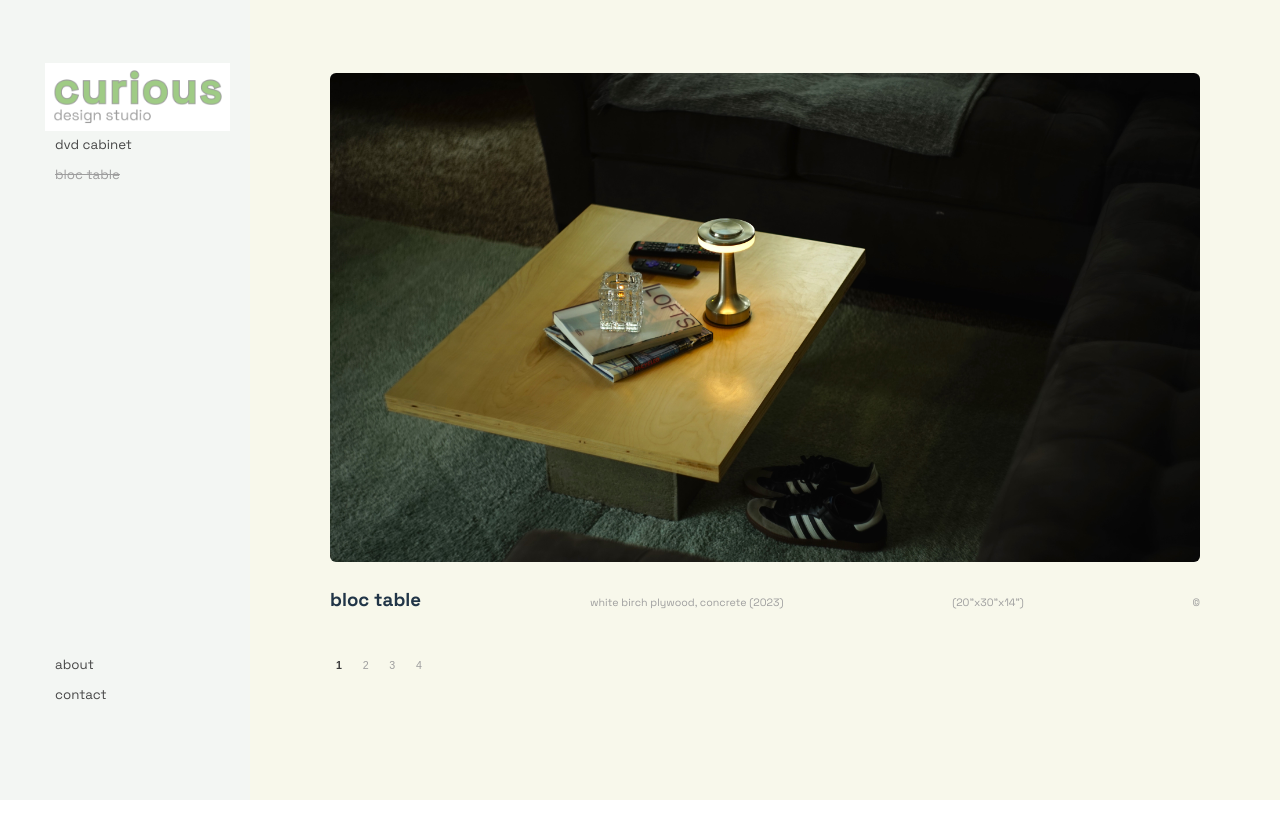
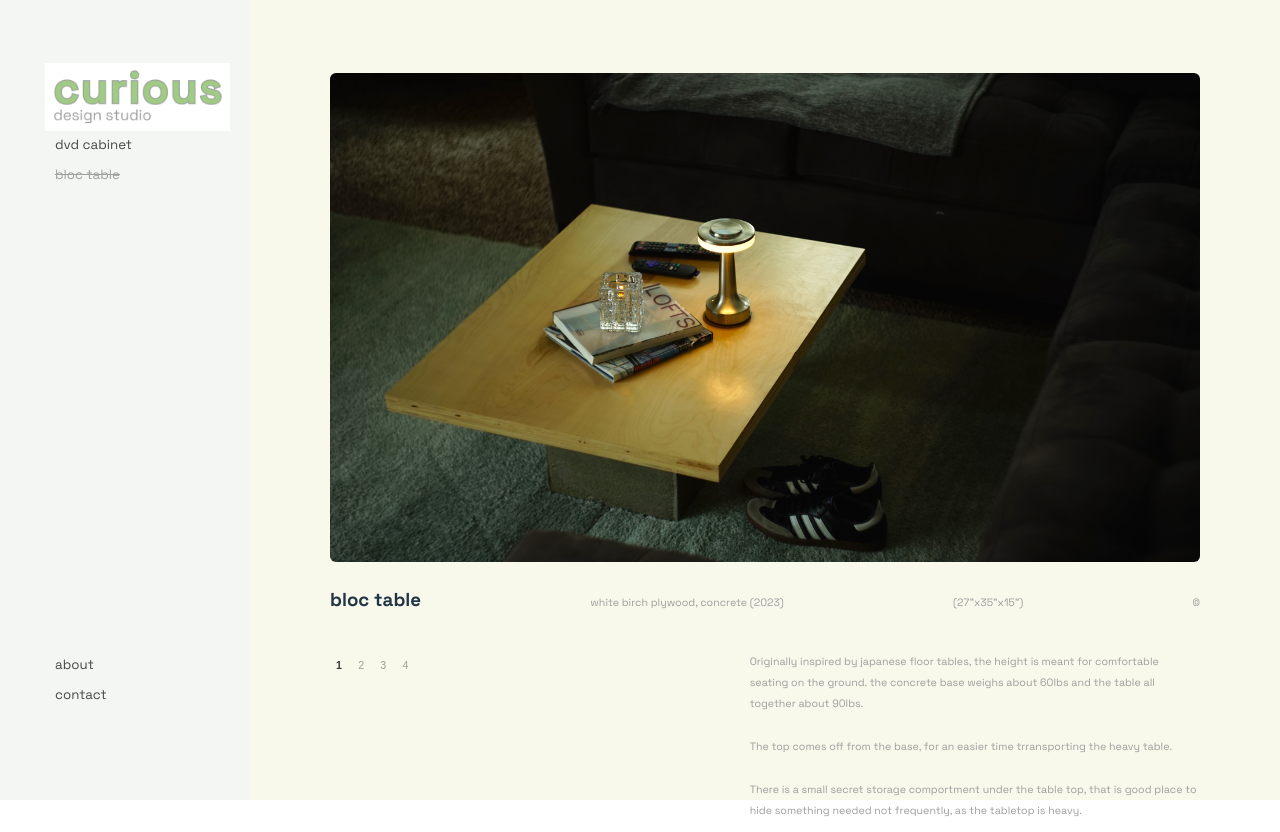
Before and after one commit to ecolijah/curious-design, a Vue app: page / in a window 1280 px wide. Before the commit the page ends 800 px from the top, so only its background shows below. Built offline with nearby package versions, Linux system fonts and the light colour scheme.

Commit message:
added desc

```diff
--- a/src/components/pieces/BlocTable.vue
+++ b/src/components/pieces/BlocTable.vue
@@ -44,7 +44,7 @@ function traverse(option) {
             <div class="caption">
                 <h3>bloc table</h3>
                 <h5>white birch plywood, concrete         (2023)</h5>
-                <h5>(20"x30"x14")</h5>
+                <h5>(27"x35"x15")</h5>
                 <h5>©</h5>
             </div>
 
@@ -58,6 +58,13 @@ function traverse(option) {
                     <button @click="selectedIndex=2" :class="{ selected: selectedIndex == 2}"><h5>2</h5></button>
                     <button @click="selectedIndex=3" :class="{ selected: selectedIndex == 3}"><h5>3</h5></button>
                     <button @click="selectedIndex=4" :class="{ selected: selectedIndex == 4}"><h5>4</h5></button>
+                </div>
+                <div class="description">
+                    <p>Originally inspired by japanese floor tables, the height is meant for comfortable seating on the ground. the concrete base
+                        weighs about 60lbs and the table all together about 90lbs.
+                    </p>
+                    <p>The top comes off from the base, for an easier time trransporting the heavy table.</p>
+                    <p>There is a small secret storage comportment under the table top, that is good place to hide something needed not frequently, as the tabletop is heavy.</p>
                 </div>
             </div>
 
@@ -108,6 +115,14 @@ function traverse(option) {
         gap: 1%;
         /* margin-top:  5%; */
 
+    }
+
+    .description {
+        display: flex;
+        flex-direction: column;
+        /* background-color: yellowgreen; */
+        font-size: 8pt;
+        color: #9e9e9e;
     }
 
     .numbers button {
@@ -167,12 +182,12 @@ function traverse(option) {
         display: flex;
         justify-content: flex-start;
         align-items: flex-start;
-        /* background-color: brown; */
+        /* background-color: rgb(255, 231, 178); */
         min-height: 20vh;
         max-height: 20vh;
         color: #3a3a3a;
         width: 100%;
-        gap: 16%;
+        /* gap: 16%; */
         /* margin-top: -10px; */
     }
     .nav h3 {
```
